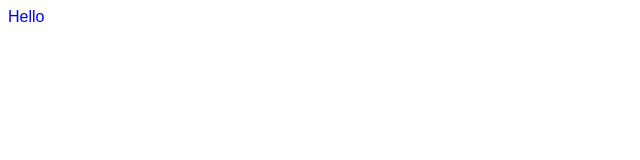
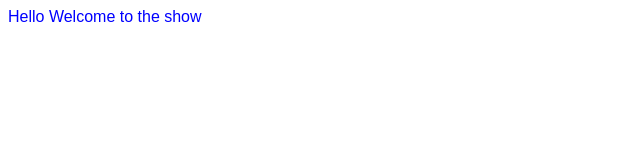
Before and after one commit to Grimmer79/github-practice, a plain HTML site: page index.html in a window 1280 px wide. Shown: the whole page, without its empty margins (0-640 px from the left). Drawn offline with Linux system fonts and the light colour scheme.

Commit message:
index.html and style.css

```diff
--- a/index.html
+++ b/index.html
@@ -11,5 +11,6 @@
 
     Hello
 
+    Welcome to the show
 </body>
 </html>
```
